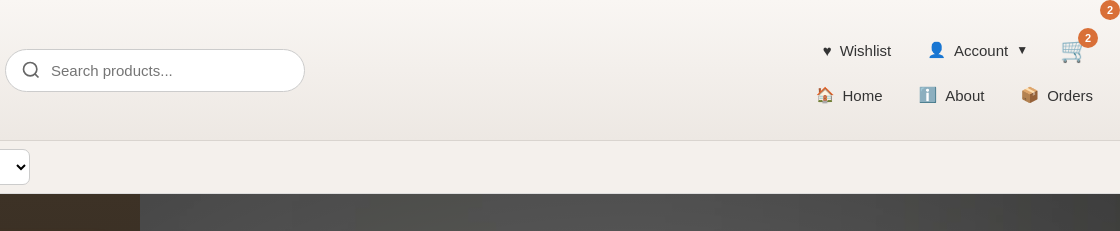
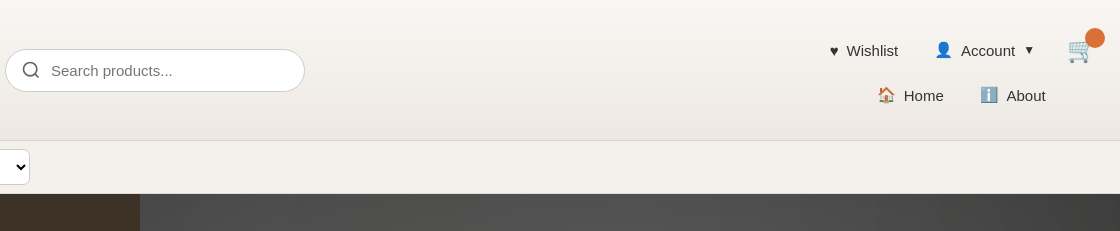
Before and after one commit to giftmuwele/Violin-Store-dolce_vita, a website: page Front-end/index.html in a window 1280 px wide. Shown: the top 231 px of the page, 160-1280 px from the left. Drawn offline with Linux system fonts and the light colour scheme; files that its build step writes are made by us from their sources.

Commit message:
Accesories changed

```diff
--- a/Front-end/index.html
+++ b/Front-end/index.html
@@ -31,7 +31,7 @@
 
     <button class="cart-btn">
       🛒
-      <span class="badge">2</span>
+      <span class="badge"></span>
     </button>
   </div>
 
@@ -45,10 +45,7 @@
       <span>ℹ️</span> About
     </button>
 
-    <button class="icon-btn orders-btn">
-      <span>📦</span> Orders
-      <span class="badge">2</span>
-    </button>
+
   </div>
 
 </div>
```
Also changed, not shown: Front-end/accessories.html (+1 -4 lines).
